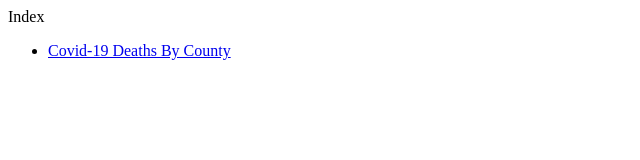
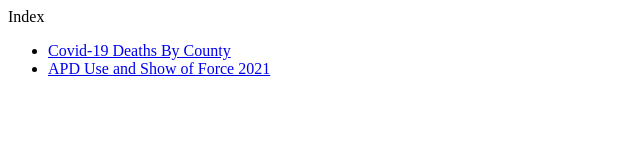
Before and after one commit to avlfreepress/dataviz, a plain HTML site: page index.html in a window 1280 px wide. Shown: the whole page, without its empty margins (0-640 px from the left). Drawn offline with Linux system fonts and the light colour scheme.

Commit message:
add useshow to index

```diff
--- a/index.html
+++ b/index.html
@@ -2,5 +2,6 @@
     Index
     <ul>
         <li><a href="./covid-19-deaths-by-county.html">Covid-19 Deaths By County</a></li>
+        <li><a href="./apd-use-show-of-force.html">APD Use and Show of Force 2021</a></li>
     </ul>
 </html>
```
